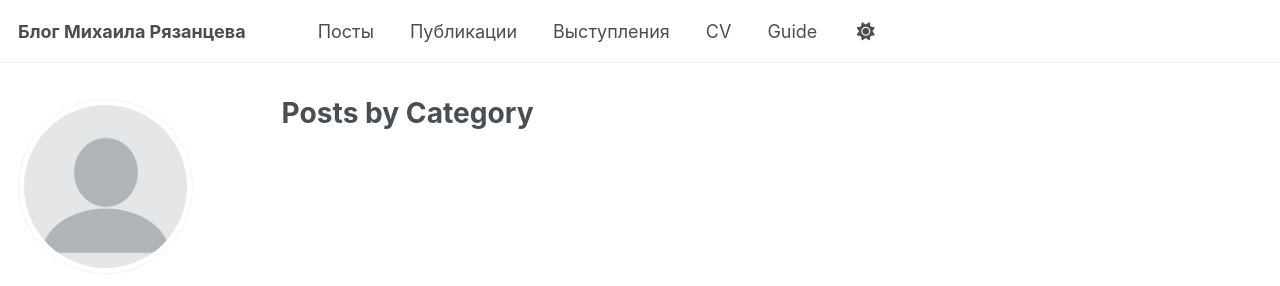
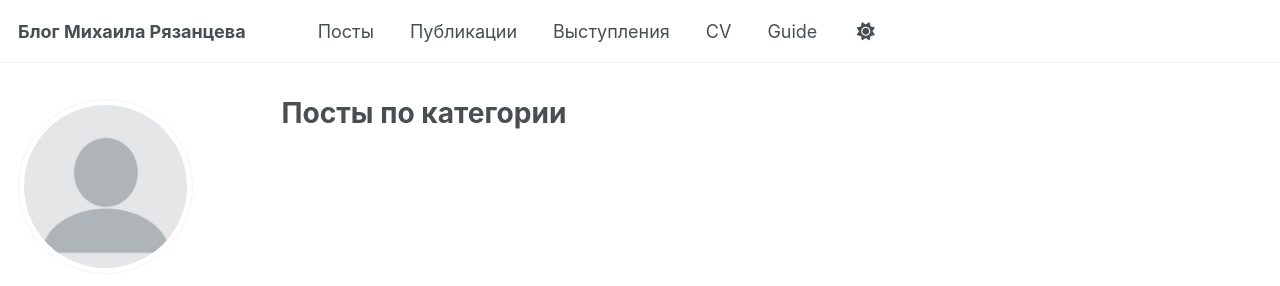
Before and after one commit to MRyazantsev/MRyazantsev.github.io, a Jekyll site: the page built from _pages/category-archive.html, in a window 1280 px wide. Shown: the top 286 px of the page. Built offline with Jekyll 4.4.1, drawn with Linux system fonts in a browser that asks for light colours; a script bundle is joined from its source files by our own code; library files that are not in the unit come from our copies.

Commit message:
Update category-archive.html

```diff
--- a/_pages/category-archive.html
+++ b/_pages/category-archive.html
@@ -1,7 +1,7 @@
 ---
 layout: archive
 permalink: /categories/
-title: "Posts by Category"
+title: "Посты по категории"
 author_profile: true
 ---
 
```
